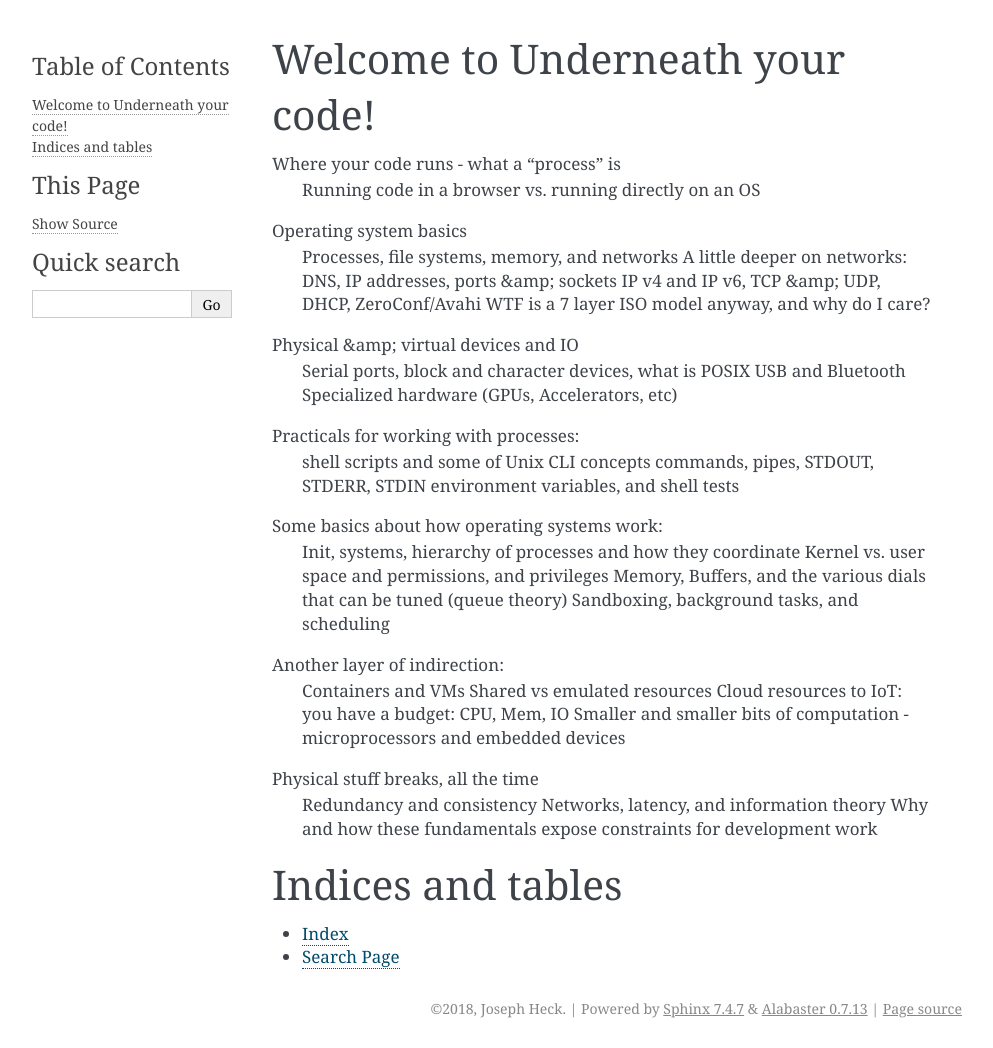
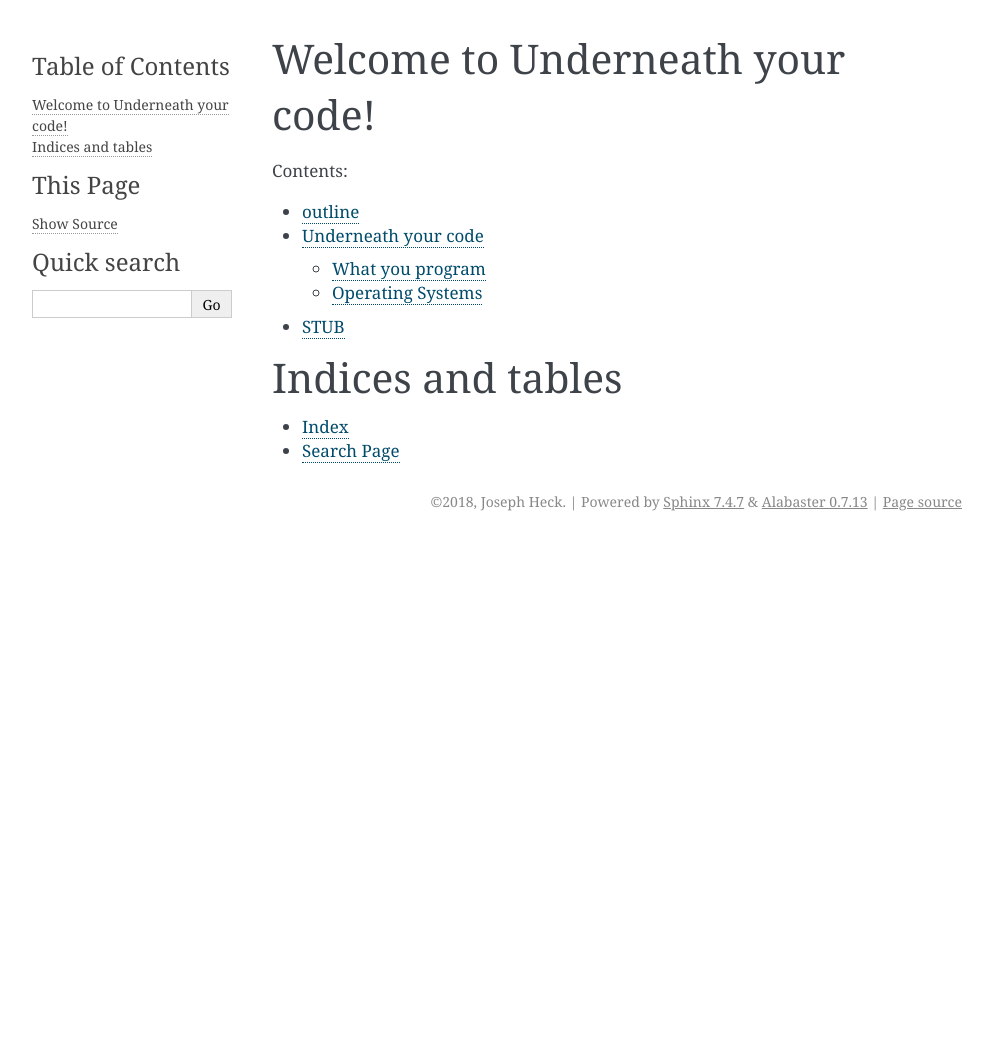
Before and after one commit to heckj/uyc, a Sphinx documentation site: the page built from docs/index.rst, in a window 1280 px wide. Shown: the whole page, without its empty margins (148-1141 px from the left). Built offline with Sphinx 7.4.7, drawn with Linux system fonts in a browser that asks for light colours; formulas are drawn with MathJax 3; after the commit the page ends 900 px from its top, so only the background shows below that.

Commit message:
stubs of content from scrivener

```diff
--- a/docs/index.rst
+++ b/docs/index.rst
@@ -5,39 +5,12 @@ Welcome to Underneath your code!
 ================================
 
 .. toctree::
-   :maxdepth: 2
-   :caption: Contents:
+  :maxdepth: 2
+  :caption: Contents:
 
-
-Where your code runs - what a "process" is
-  Running code in a browser vs. running directly on an OS
-Operating system basics
-  Processes, file systems, memory, and networks
-  A little deeper on networks: DNS, IP addresses, ports &amp; sockets
-  IP v4 and IP v6, TCP &amp; UDP, DHCP, ZeroConf/Avahi
-  WTF is a 7 layer ISO model anyway, and why do I care?
-Physical &amp; virtual devices and IO
-  Serial ports, block and character devices, what is POSIX
-  USB and Bluetooth
-  Specialized hardware (GPUs, Accelerators, etc)
-Practicals for working with processes:
-  shell scripts and some of Unix CLI concepts
-  commands, pipes, STDOUT, STDERR, STDIN
-  environment variables, and shell tests
-Some basics about how operating systems work:
-  Init, systems, hierarchy of processes and how they coordinate
-  Kernel vs. user space and permissions, and privileges
-  Memory, Buffers, and the various dials that can be tuned (queue theory)
-  Sandboxing, background tasks, and scheduling
-Another layer of indirection:
-  Containers and VMs
-  Shared vs emulated resources
-  Cloud resources to IoT: you have a budget: CPU, Mem, IO
-  Smaller and smaller bits of computation - microprocessors and embedded devices
-Physical stuff breaks, all the time
-  Redundancy and consistency
-  Networks, latency, and information theory
-  Why and how these fundamentals expose constraints for development work
+  outline
+  intro/index
+  workingwithprocess
 
 
 Indices and tables
```
Also changed, not shown: docs/intro/index.rst (added, +10 -0 lines), docs/intro/intro.rst (added, +31 -0 lines), docs/intro/operatingsystems.rst (added, +62 -0 lines), docs/outline.rst (added, +33 -0 lines), docs/workingwithprocess.rst (added, +8 -0 lines).
